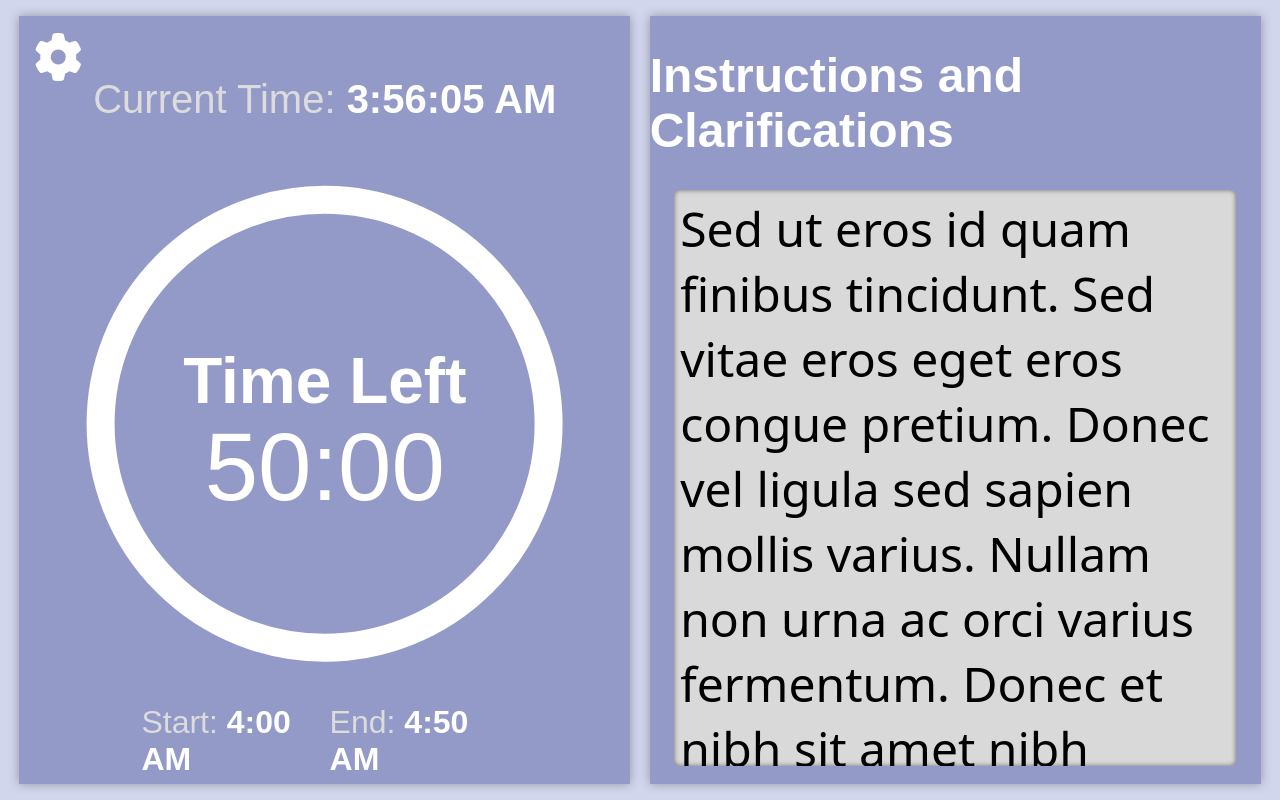
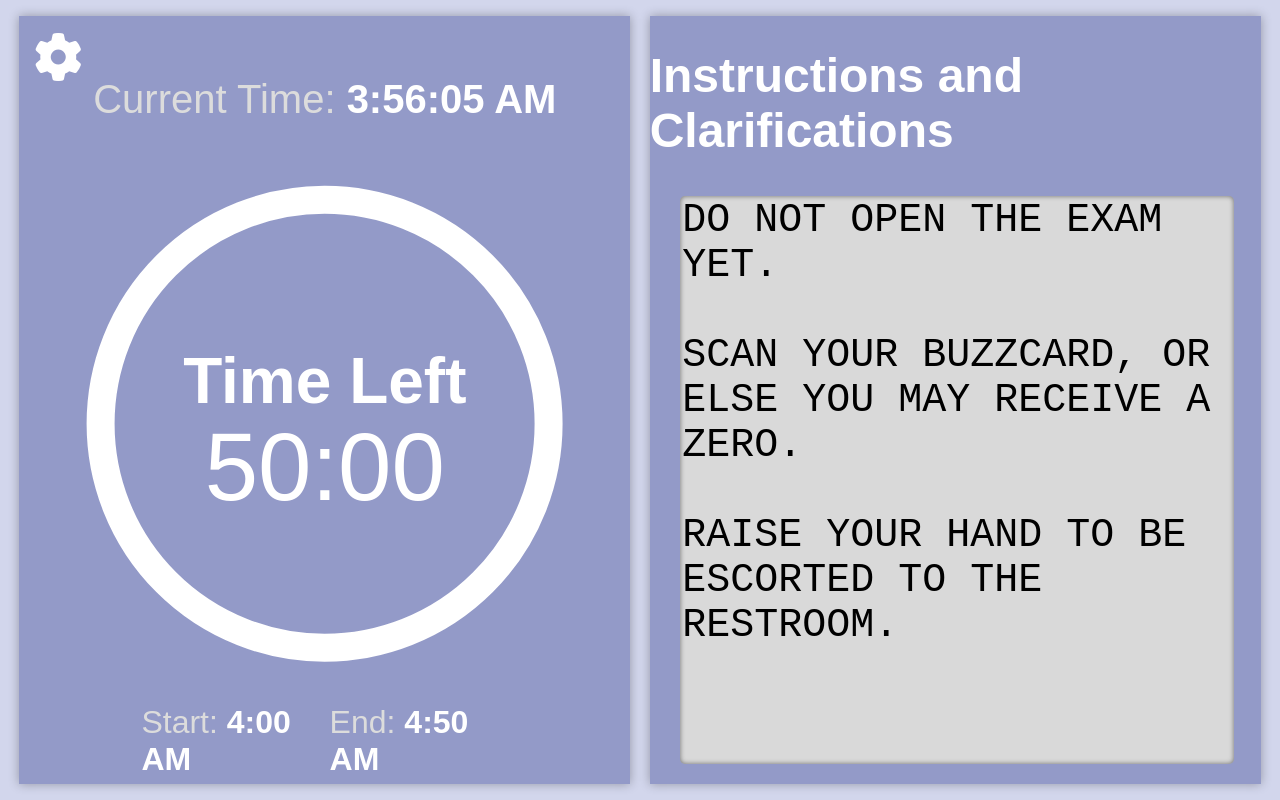
Before and after one commit to luciankt/CS1332-Exam-Timer, a React (Create React App) app: page / in a window 1280 px wide. Built offline with nearby package versions, Linux system fonts and the light colour scheme.

Commit message:
Sync button and instructions editing

```diff
--- /dev/null
+++ b/src/components/Instructions.tsx
@@ -0,0 +1,50 @@
+import React from 'react';
+import SyncButton from './SyncButton';
+
+interface InstructionsProps {}
+
+const Instructions: React.FC<InstructionsProps> = (props) => {
+
+    const defaultInstructions = `DO NOT OPEN THE EXAM YET.\n\nSCAN YOUR BUZZCARD, OR ELSE YOU MAY RECEIVE A ZERO.\n\nRAISE YOUR HAND TO BE ESCORTED TO THE RESTROOM.`
+
+    const [editMode, setEditMode] = React.useState(false);
+    const [syncInProgress, setSyncInProgress] = React.useState(false);
+    const [instructions, setInstructions] = React.useState(defaultInstructions);
+
+    function openEdit() {
+        if (!editMode && !syncInProgress) {
+            setEditMode(true);
+        }
+    }
+
+    function closeEdit() {
+        if (editMode && !syncInProgress) {
+            setEditMode(false);
+        }
+    }
+
+    function edit(value: string) {
+        setInstructions(value);
+        if (!editMode) {
+            setEditMode(true);
+        }
+    }
+
+    function syncEdit() {
+        setInstructions(instructions);
+        setSyncInProgress(true);
+        setTimeout(() => {
+            setSyncInProgress(false);
+            setEditMode(false);
+        }, 5000);
+    }
+
+    return (
+        <div className="instructions">
+            <textarea className={editMode ? 'edit' : ''} spellCheck={false} onFocus={openEdit} readOnly={syncInProgress} onChange={(e) => edit(e.target.value)} value={instructions} onBlur={closeEdit} />
+            {(editMode || syncInProgress) && <SyncButton onSync={syncEdit} syncInProgress={syncInProgress} />}
+        </div>
+    );
+};
+
+export default Instructions;
--- a/src/components/LeftPane.tsx
+++ b/src/components/LeftPane.tsx
@@ -15,7 +15,7 @@ const LeftPane: React.FC<LeftPaneProps> = (props) => {
     // Calculate current time in seconds
     const calculateCurrentTime = () => {
         const now = new Date();
-        return now.getHours() * 3600 + now.getMinutes() * 60 + now.getSeconds();
+        return Math.ceil(now.getHours() * 3600 + now.getMinutes() * 60 + now.getSeconds());
     }
 
     // Recalculate current time every second
@@ -102,7 +102,7 @@ const LeftPane: React.FC<LeftPaneProps> = (props) => {
 
     useEffect(() => {
         const now = new Date();
-        const currentDuration = (endTime.getTime() - now.getTime() + 1) / 1000;
+        const currentDuration = Math.ceil((endTime.getTime() - now.getTime()) / 1000);
 
         // Check if the timer should be active and update the time left
         if (now >= startTime) {
--- a/src/components/RightPane.tsx
+++ b/src/components/RightPane.tsx
@@ -1,16 +1,15 @@
 import React from 'react';
 import './css/RightPane.css';
+import Instructions from './Instructions';
 
 interface RightPaneProps {}
 
-const instructions = `Sed ut eros id quam finibus tincidunt. Sed vitae eros eget eros congue pretium. Donec vel ligula sed sapien mollis varius. Nullam non urna ac orci varius fermentum. Donec et nibh sit amet nibh dictum ullamcorper. Nullam laoreet, orci ac fermentum hendrerit, augue nunc luctus quam, sit amet hendrerit lorem magna ac arcu. Sed id enim vitae sem bibendum porta.`
+const RightPane: React.FC<RightPaneProps> = (props) => {
 
-const RightPane: React.FC<RightPaneProps> = (props) => {
-    // Implement the component logic here
     return (
         <div className='rightPane'>
             <h1>Instructions and Clarifications</h1>
-            <textarea readOnly={true} value={instructions} />
+            <Instructions />
         </div>
     );
 };
--- /dev/null
+++ b/src/components/SyncButton.tsx
@@ -0,0 +1,24 @@
+import React, { useState } from 'react';
+
+interface SyncButtonProps {
+    onSync: (status: boolean) => void;
+    syncInProgress: boolean;
+}
+
+const SyncButton: React.FC<SyncButtonProps> = ({ onSync, syncInProgress }) => {
+    const [isSyncing, setIsSyncing] = useState(syncInProgress);
+
+    function clickSync() {
+        if (isSyncing) {
+            return;
+        }
+        setIsSyncing(true);
+        onSync(true);
+    }
+
+    return (
+        <button className={`sync-button${syncInProgress ? '' : ' pressable'}`} disabled={isSyncing} onMouseDown={clickSync}>{isSyncing ? 'SYNCING...' : 'SYNC CHANGES'}</button>
+    );
+};
+
+export default SyncButton;
--- a/src/components/Timer.tsx
+++ b/src/components/Timer.tsx
@@ -13,7 +13,7 @@ interface LeftPaneProps {
 const LeftPane: React.FC<LeftPaneProps> = (props) => {
 
     // Update circle graphic as timeLeft updates
-    const strokeDashoffset = (props.timeLeft / props.duration) * 1256;
+    const strokeDashoffset = ((props.timeLeft - 1) / props.duration) * 1256;
 
     // Timer reaches zero
     React.useEffect(() => {
--- a/src/components/css/RightPane.css
+++ b/src/components/css/RightPane.css
@@ -16,18 +16,89 @@ h1 {
     font-size: 3em;
 }
 
-textarea {
+.instructions {
     width: 90%;
     height: 100%;
     margin-bottom: 3%;
     padding: 1%;
-    font-size: 3em;
-    font-family: system-ui, -apple-system, BlinkMacSystemFont, 'Segoe UI', Roboto, Oxygen, Ubuntu, Cantarell, 'Open Sans', 'Helvetica Neue', sans-serif;
+}
+
+textarea {
+    width: 100%;
+    height: 100%;
+    font-size: 2.5em;
+    font-family: Roboto Mono, monospace;
+    font-weight: 500;
     border: none;
     border-radius: 5px;
     box-shadow: inset 0px 0px 5px rgba(0, 0, 0, 0.5);
     resize: none;
     background-color: #D9D9D9;
     outline: none;
+    transition: 0;
+}
+
+.edit {
+    border: 4px dashed rgb(120, 74, 204);
+    transform: translateY(-4px) translateX(-4px);
+}
+
+@keyframes grow {
+    0% {
+        height: 0;
+        opacity: 0;
+    }
+    50% {
+        opacity: 0;
+    }
+    100% {
+        height: 3.8%;
+        opacity: 100%;
+    }
+}
+
+@keyframes shrink {
+    0% {
+        height: 3.8%;
+        opacity: 100%;
+    }
+    50% {
+        opacity: 0;
+    }
+    100% {
+        height: 0;
+        opacity: 0;
+    }
+}
+
+.sync-button {
+    position: absolute;
+    bottom: 0;
+    right: 5%;
+    padding: 1%;
+    font-size: 16px;
+    color: white;
+    background-color: rgb(33, 141, 51);
+    border: none;
+    border-radius: 10px 10px 0px 0px;
+    box-shadow: inset 0px -5px 5px rgba(0, 0, 0, 0.2);
     cursor: pointer;
+    width: 18%;
+    height: 3.8%;
+    font-weight: bold;
 }
+
+.pressable {
+    animation: grow 1.0s ease-out;
+    transition: 0.2s;
+    background-color: rgb(120, 74, 204);
+}
+
+.pressable:active {
+    animation: shrink 1.0s ease-out;
+}
+
+.pressable:hover {
+    background-color: rgb(145, 107, 216);;
+    transition: 0.2s;
+}
--- a/src/components/css/TimerModal.css
+++ b/src/components/css/TimerModal.css
@@ -6,7 +6,7 @@
     width: 100%;
     height: 100%;
     background: rgba(0, 0, 0, 0.5);
-    z-index: 1000;
+    z-index: 5;
     display: flex;
     justify-content: center;
     align-items: center;
--- a/tsconfig.json
+++ b/tsconfig.json
@@ -21,6 +21,7 @@
     "jsx": "react-jsx"
   },
   "include": [
-    "src"
+    "src",
+    // Add other valid file paths here
   ]
 }
```
